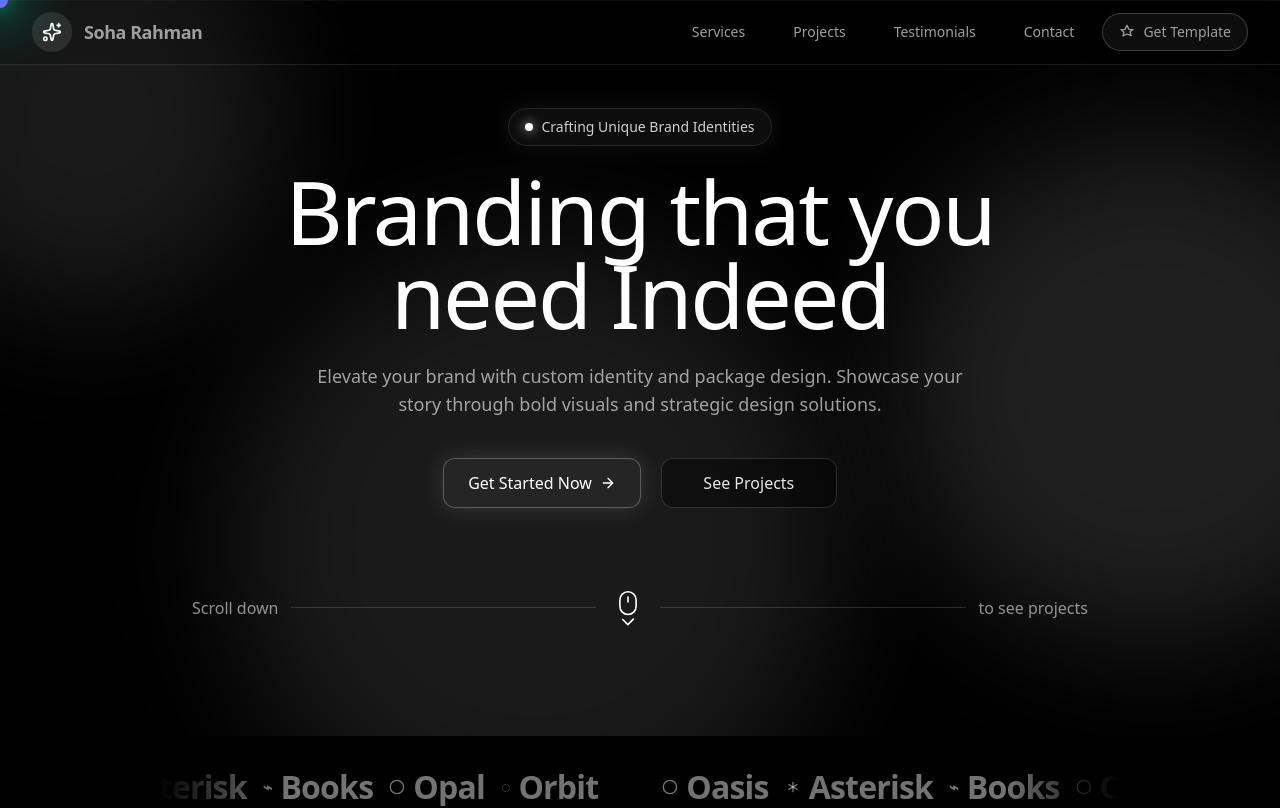
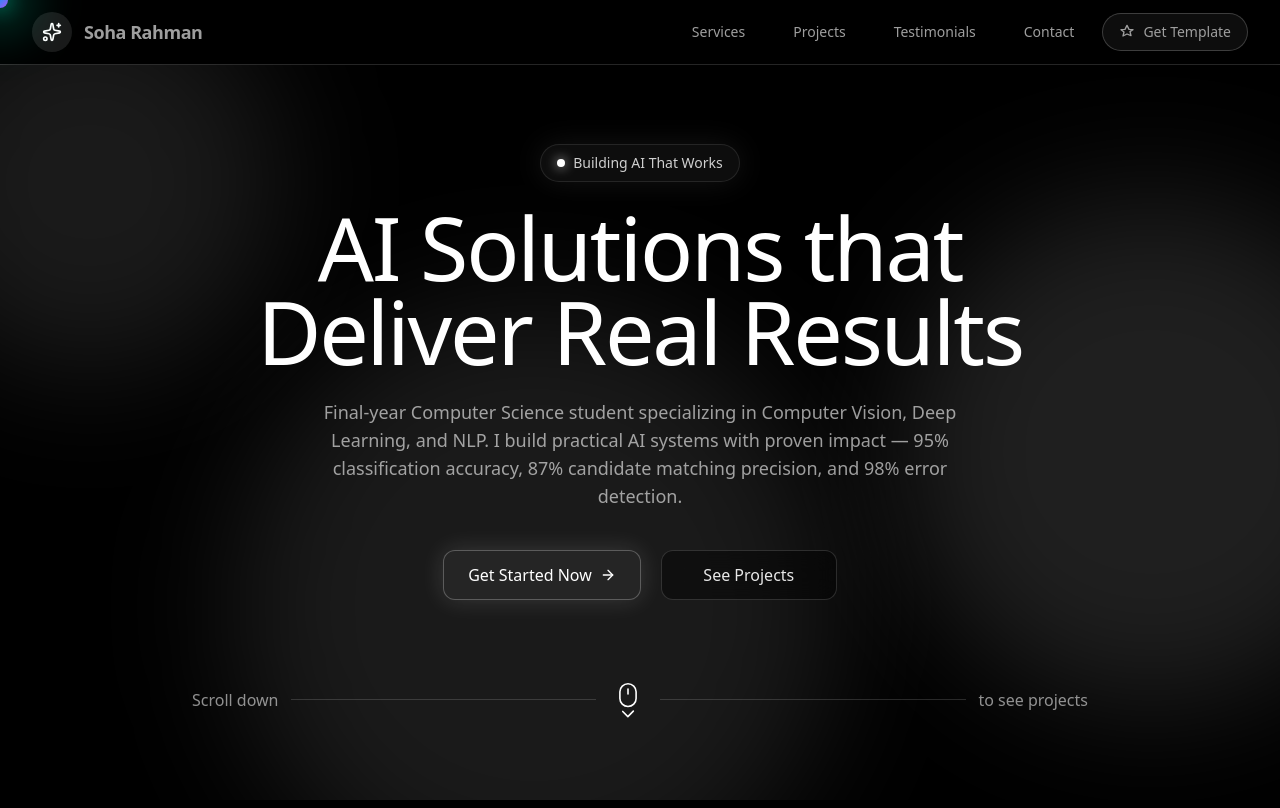
Before and after one commit to Shawon-Reza/portfolio-for-me-2026, a Next.js app: page /home in a window 1280 px wide. Shown: the top 808 px of the page. Built offline with nearby package versions, Linux system fonts and the light colour scheme.

Commit message:
UI P : Hero page dta update

```diff
--- a/app/home/page.tsx
+++ b/app/home/page.tsx
@@ -24,7 +24,7 @@ const page = () => {
       {/* ============== Hero Page ========= */}
       <section
         id="hero"
-        className="relative overflow-hidden">
+        className="relative overflow-hidden mt-16">
         {/* <div className="pointer-events-none absolute inset-0 z-0 h-screen w-full opacity-85 saturate-150 contrast-125 mix-blend-screen">
           <DarkVeil
             hueShift={185}
--- a/app/layout.tsx
+++ b/app/layout.tsx
@@ -4,8 +4,9 @@ import SmoothScrollProvider from "@/components/SmoothScrollProvider";
 import CustomCursor from "@/components/CustomCursor";
 
 export const metadata: Metadata = {
-  title: "Create Next App",
-  description: "Generated by create next app",
+  title: "Jannatul Ferdaues - AI Engineer & Researcher",
+  description: "Final-year CS student at Daffodil International University | Specializing in Computer Vision, Deep Learning, and NLP. 5+ AI projects shipped with strong results. Open to AI Engineer internships.",
+  keywords: ["AI Engineer", "Computer Vision", "Deep Learning", "NLP", "TensorFlow", "PyTorch", "Machine Learning", "Jannatul Ferdaues", "Soha"],
 };
 
 export default function RootLayout({
--- a/components/featurewise/Footer.tsx
+++ b/components/featurewise/Footer.tsx
@@ -89,9 +89,6 @@ export default function Footer() {
           </div>
 
 
-
-
-
           <div className="grid gap-6 border-t border-white/8 pt-6 text-sm text-white/80 md:grid-cols-3 md:items-center md:text-base bg-none">
             <a href="mailto:hello@framebase.design" className="text-left font-medium text-white transition hover:text-white/80">
               jannatul.ferdaues.soha@gmail.com
--- a/components/featurewise/hero-page/HeroPage.tsx
+++ b/components/featurewise/hero-page/HeroPage.tsx
@@ -18,18 +18,18 @@ export default function HeroPage() {
             <div className="relative mx-auto flex min-h-[calc(100svh-4rem)] max-w-7xl flex-col items-center justify-center px-4 py-16 sm:px-6 lg:px-8">
                 <div className="mb-6 inline-flex items-center gap-2 rounded-full border border-white/10 bg-white/5 px-4 py-2 text-xs font-medium text-white/80 shadow-[0_0_30px_rgba(255,255,255,0.08)] backdrop-blur-md sm:text-sm">
                     <span className="h-2 w-2 rounded-full bg-white shadow-[0_0_12px_rgba(255,255,255,0.8)]" />
-                    Crafting Unique Brand Identities
+                    Building AI That Works
                 </div>
 
                 <div className="max-w-5xl text-center">
                     <h1 className="mx-auto max-w-4xl text-5xl font-light tracking-tight text-white sm:text-6xl md:text-7xl lg:text-[5.5rem] lg:leading-[0.95]">
-                        Branding that you need Indeed
+                        AI Solutions that<br />Deliver Real Results
                     </h1>
 
                     <p className="mx-auto mt-6 max-w-2xl text-sm leading-7 text-white/60 sm:text-base md:text-lg">
-                        Elevate your brand with custom identity and package design.
-                        Showcase your story through bold visuals and strategic design
-                        solutions.
+                        Final-year Computer Science student specializing in Computer Vision, Deep Learning,
+                        and NLP. I build practical AI systems with proven impact — 95% classification accuracy,
+                        87% candidate matching precision, and 98% error detection.
                     </p>
 
                     <div className="mt-10 flex flex-col items-center justify-center gap-4 sm:flex-row sm:gap-5">
@@ -55,12 +55,12 @@ export default function HeroPage() {
                     <span className="whitespace-nowrap">Scroll down</span>
                     <span className="h-px flex-1 bg-white/15" />
 
-                        {/* <MousePointer2 className="h-4 w-4" /> */}
-                        <Lottie
+                    {/* <MousePointer2 className="h-4 w-4" /> */}
+                    <Lottie
                         className="h-10 w-10"
-                            animationData={mouse}
-                            loop={true}
-                        />
+                        animationData={mouse}
+                        loop={true}
+                    />
 
                     <span className="h-px flex-1 bg-white/15" />
                     <span className="whitespace-nowrap">to see projects</span>
```
